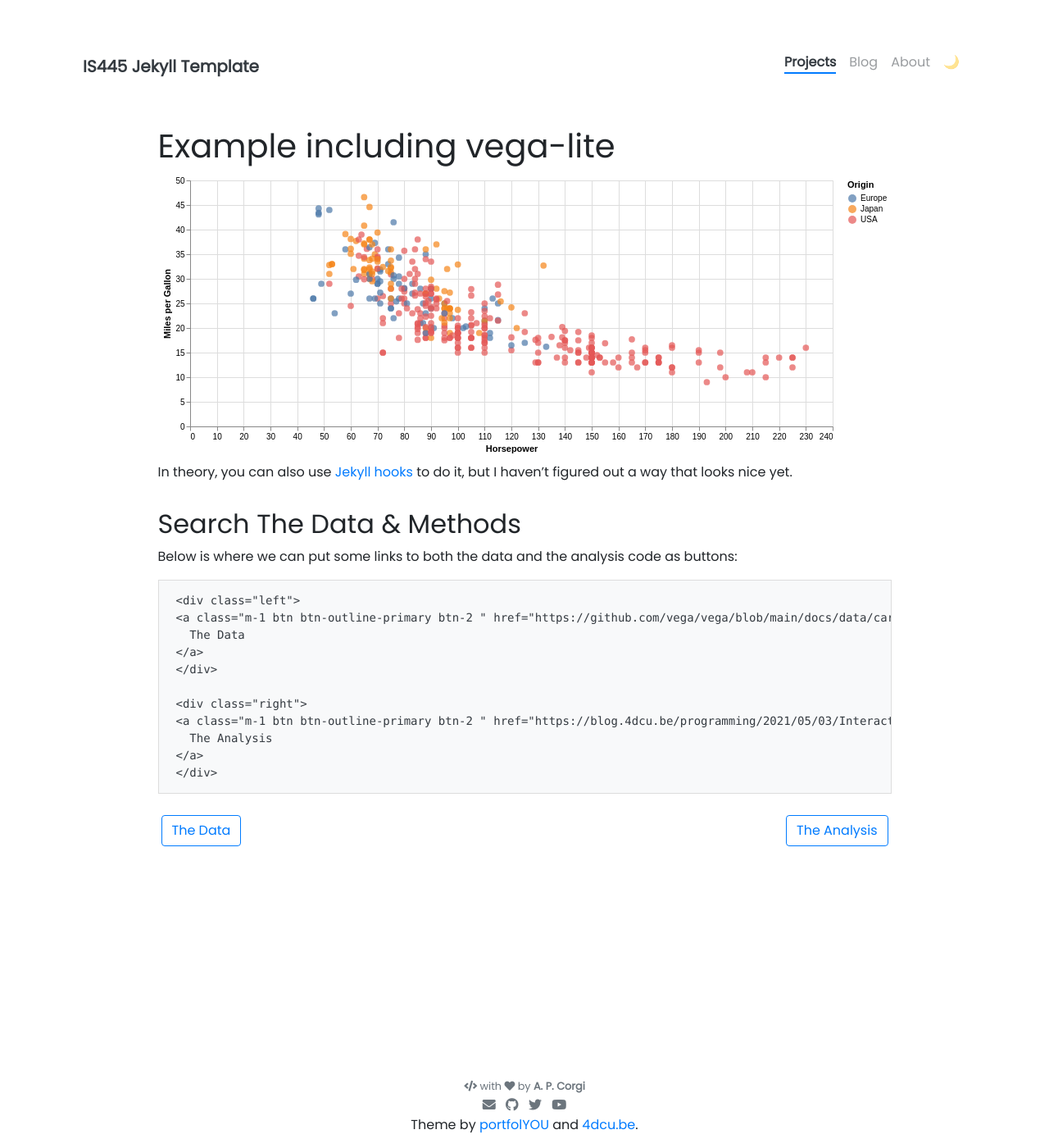
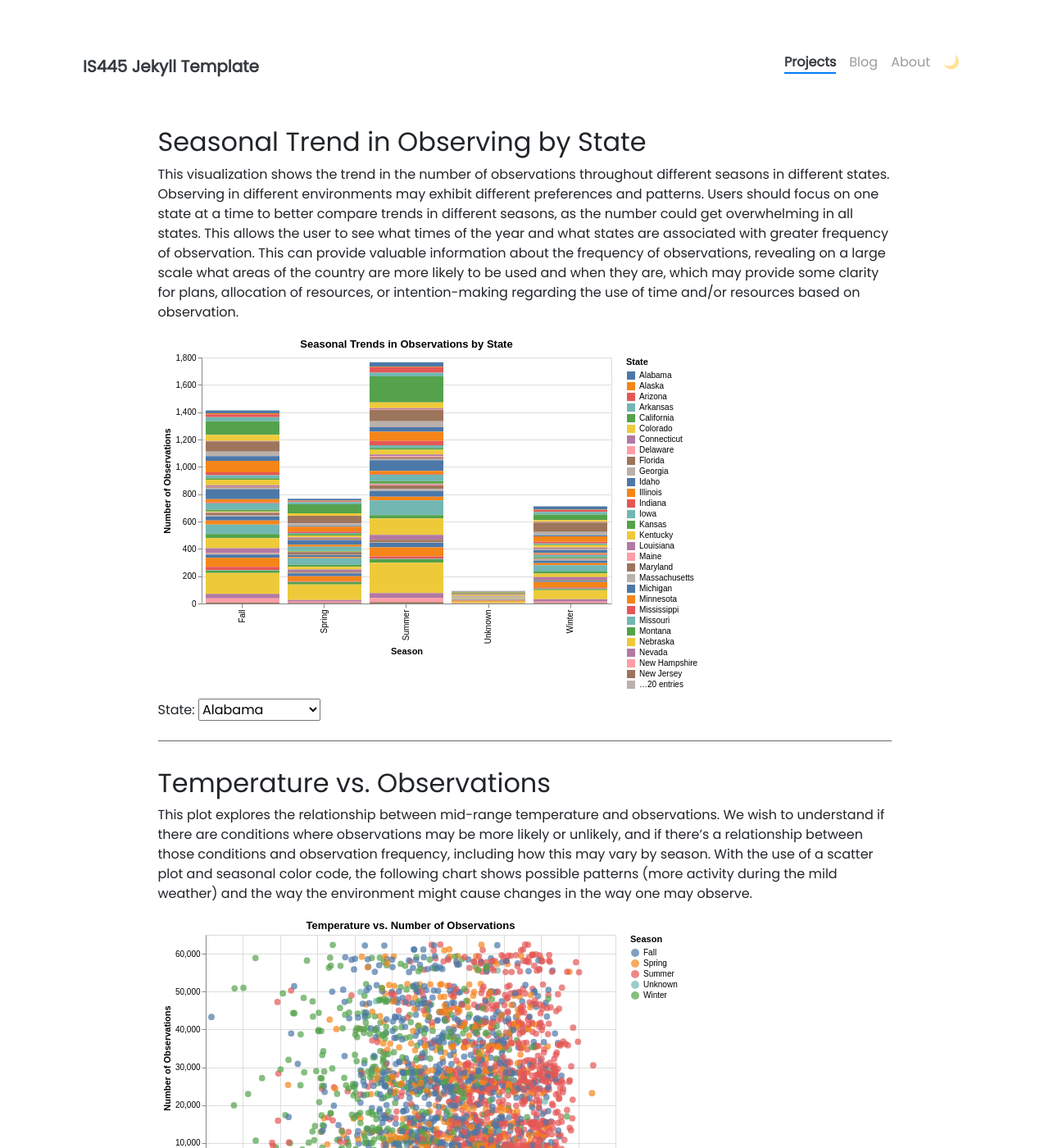
Before and after one commit to qideng1119/qideng1119.github.io, a Jekyll site: the page built from _projects/hw5-vega-lite.md, in a window 1280 px wide and 1400 px high. Shown: the whole window at 82% size. Built offline with Jekyll 4.4.1, drawn with Linux system fonts in a browser that asks for light colours; nearby versions of some CDN libraries.

Commit message:
Update hw5-vega-lite.md

````diff
--- a/_projects/hw5-vega-lite.md
+++ b/_projects/hw5-vega-lite.md
@@ -1,7 +1,8 @@
 ---
-name: Data Viz HW5
-tools: [Python, HTML, vega-lite]
-description: data viz hw 5
+name: HW5 Vega-Lite Plot
+tools: [Python, Vega-Lite, Altair]
+image: assets/pngs/cars.png
+description: Visualization from Homework 5 using Vega-Lite embedded with JSON.
 custom_js:
   - vega.min
   - vega-lite.min
@@ -9,36 +10,16 @@ custom_js:
   - justcharts
 ---
 
+## Seasonal Trend in Observing by State
 
-# Example including vega-lite
+This visualization shows the trend in the number of observations throughout different seasons in different states. Observing in different environments may exhibit different preferences and patterns. Users should focus on one state at a time to better compare trends in different seasons, as the number could get overwhelming in all states. This allows the user to see what times of the year and what states are associated with greater frequency of observation. This can provide valuable information about the frequency of observations, revealing on a large scale what areas of the country are more likely to be used and when they are, which may provide some clarity for plans, allocation of resources, or intention-making regarding the use of time and/or resources based on observation.
 
+<vegachart schema-url="{{ site.baseurl }}/assets/json/hw5_chart1.json" style="width: 100%"></vegachart>
 
+---
 
-<vegachart schema-url="{{ site.baseurl }}/assets/json/cars.json" style="width: 100%"></vegachart>
+## Temperature vs. Observations
 
-In theory, you can also use [Jekyll hooks](https://jekyllrb.com/docs/plugins/hooks/) to do it, but I haven't figured out a way that looks nice yet.
+This plot explores the relationship between mid-range temperature and observations. We wish to understand if there are conditions where observations may be more likely or unlikely, and if there's a relationship between those conditions and observation frequency, including how this may vary by season. With the use of a scatter plot and seasonal color code, the following chart shows possible patterns (more activity during the mild weather) and the way the environment might cause changes in the way one may observe.
 
-
-## Search The Data & Methods
-
-Below is where we can put some links to both the data and the analysis code as buttons:
-
-```
-<div class="left">
-{% include elements/button.html link="https://github.com/vega/vega/blob/main/docs/data/cars.json" text="The Data" %}
-</div>
-
-<div class="right">
-{% include elements/button.html link="https://blog.4dcu.be/programming/2021/05/03/Interactive-Visualizations.html" text="The Analysis" %}
-</div>
-```
-
-<!-- these are written in a combo of html and liquid -->
-
-<div class="left">
-{% include elements/button.html link="https://github.com/vega/vega/blob/main/docs/data/cars.json" text="The Data" %}
-</div>
-
-<div class="right">
-{% include elements/button.html link="https://github.com/jnaiman/online_cv_public/blob/main/python_notebooks/test_generate_plots.ipynb" text="The Analysis" %}
-</div>
+<vegachart schema-url="{{ site.baseurl }}/assets/json/hw5_chart2.json" style="width: 100%"></vegachart>
````
